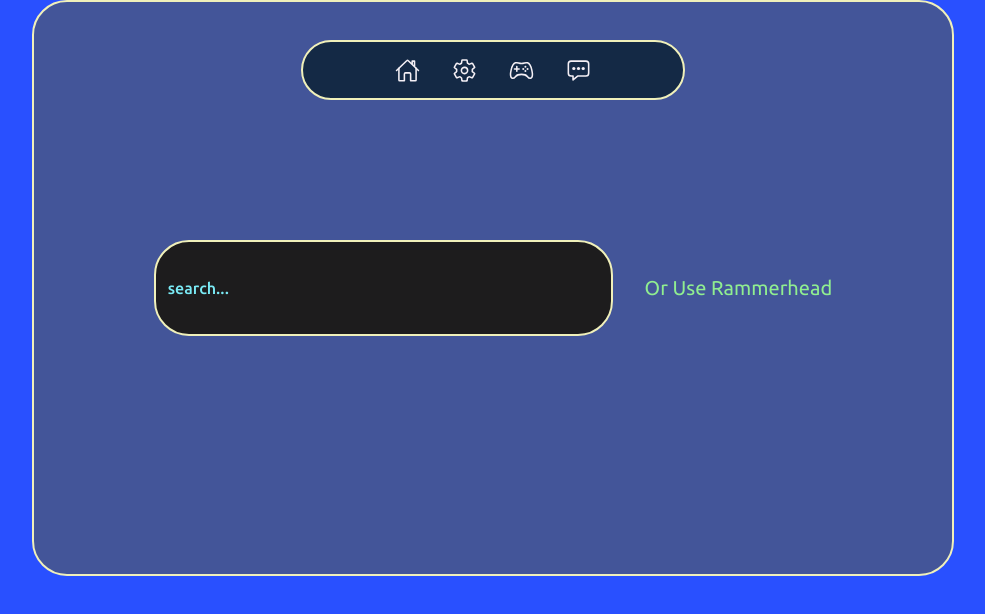
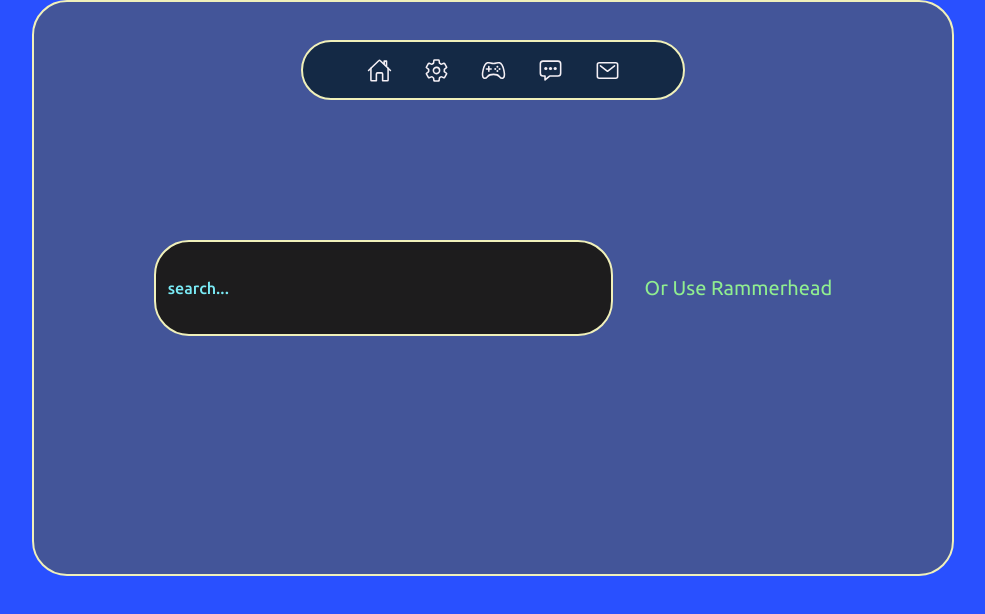
Before and after one commit to Iceberg-Network/iceberg-proxy, a website: page index.html in a window 1280 px wide. Shown: the whole page, without its empty margins (147-1132 px from the left). Drawn offline with nearby package versions, Linux system fonts and the light colour scheme.

Commit message:
Update index.html

```diff
--- a/index.html
+++ b/index.html
@@ -19,6 +19,7 @@
             <ion-icon name="settings-outline" onclick="window.location.href='../settings.html';"></ion-icon>
             <ion-icon name="game-controller-outline" onclick="window.location.href='../games.html';"></ion-icon>
             <ion-icon name="chatbox-ellipses-outline" onclick="window.location.href='../widgetbot.html';"></ion-icon>
+            <ion-icon name="mail-outline"></ion-icon>
         </div>
 
         <input type="text" placeholder="Search...">
```
